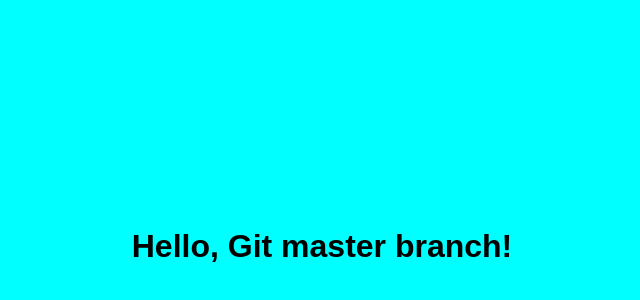
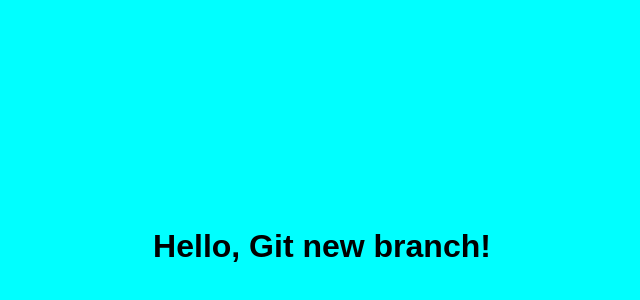
Before and after one commit to AndersonUni/devo, a plain HTML site: page index.html in a window 1280 px wide. Shown: the part 162-462 px from the top of the page, without its empty margins (318-958 px from the left). Drawn offline with Linux system fonts and the light colour scheme.

Commit message:
Alterando h1

```diff
--- a/index.html
+++ b/index.html
@@ -14,6 +14,6 @@
         </style>
     </header>
     <body>
-        <h1>Hello, Git master branch!</h1>
+        <h1>Hello, Git new branch!</h1>
     </body>
 </html>
```
